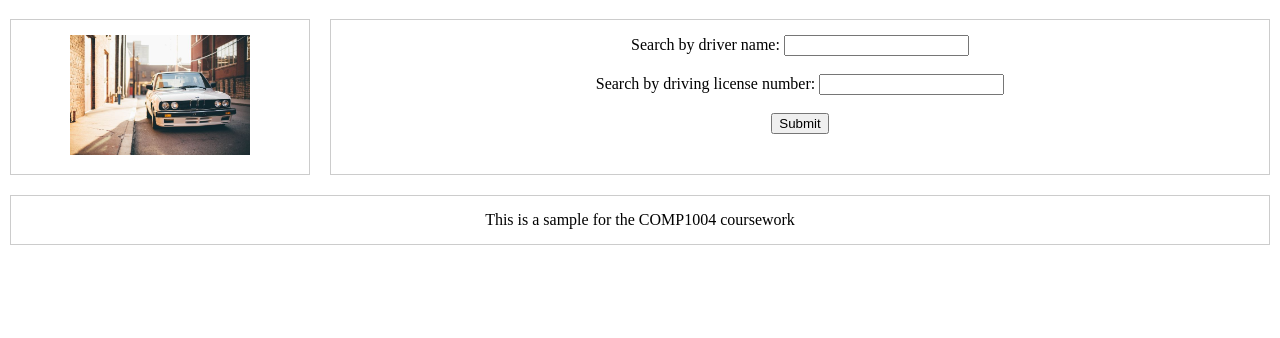
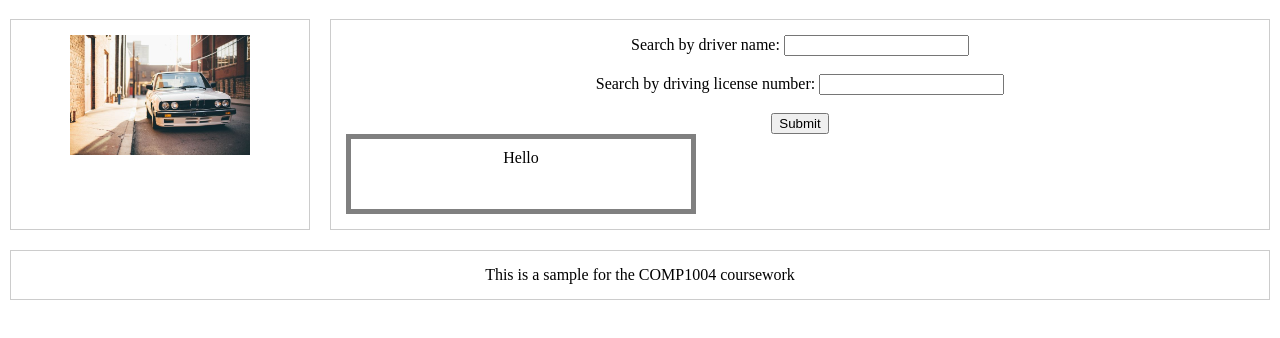
Before and after one commit to AlexTS12/AlexTS12.github.io, a plain HTML site: page index.html in a window 1280 px wide. Shown: the part 126-464 px from the top of the page. Drawn offline with Linux system fonts and the light colour scheme.

Commit message:
adjust box

```diff
--- a/bigCss.css
+++ b/bigCss.css
@@ -13,6 +13,15 @@ header, main, footer, aside
     margin: 10px;
     padding: 15px;
     text-align: center;
+}
+
+div
+{
+    width: 320px;
+    height: 50px;
+    padding: 10px;
+    border: 5px solid gray;
+    margin: 0;
 }
 
 /* Flexbox for horizontal navigation links */
--- a/index.html
+++ b/index.html
@@ -23,13 +23,7 @@
         <br><br><label for="searchLicense">Search by driving license number:</label>
         <input type="text" id="searchLicense" name="searchLicense">
         <br><br><button type="button" id="submitBtn">Submit</button>
-        <br><div id="searchResults"{
-            width: 320px;
-            height: 50px;
-            padding: 10px;
-            border: 5px solid gray;
-            margin: 0;
-        }></div>
+        <br><div>Hello </div>
     </main>
     <aside class="sidebar"> <!-- Changed sidebar to aside for semantic correctness -->
         <img src="BMW.jpg" alt="Sidebar Image" width="180"> <!-- Add your image path here -->
```
